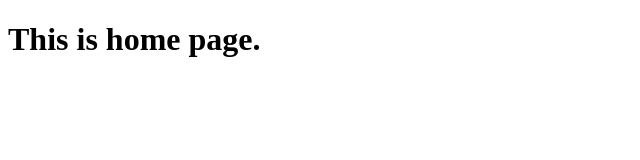
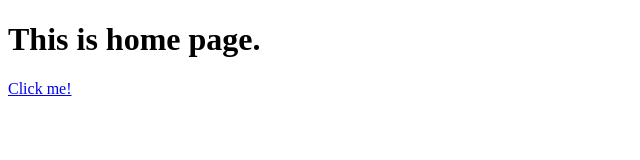
Before and after one commit to thisisdensok/thisisdensok.github.io, a plain HTML site: page index.html in a window 1280 px wide. Shown: the full height of the page, 0-640 px from the left. Drawn offline with Linux system fonts and the light colour scheme.

Commit message:
Added project file

```diff
--- a/index.html
+++ b/index.html
@@ -8,5 +8,6 @@
 </head>
 <body>
     <h1>This is home page.</h1>
+    <a href="/project.html">Click me!</a>
 </body>
 </html>
```
Also changed, not shown: project.html (added, +1 -0 lines).
